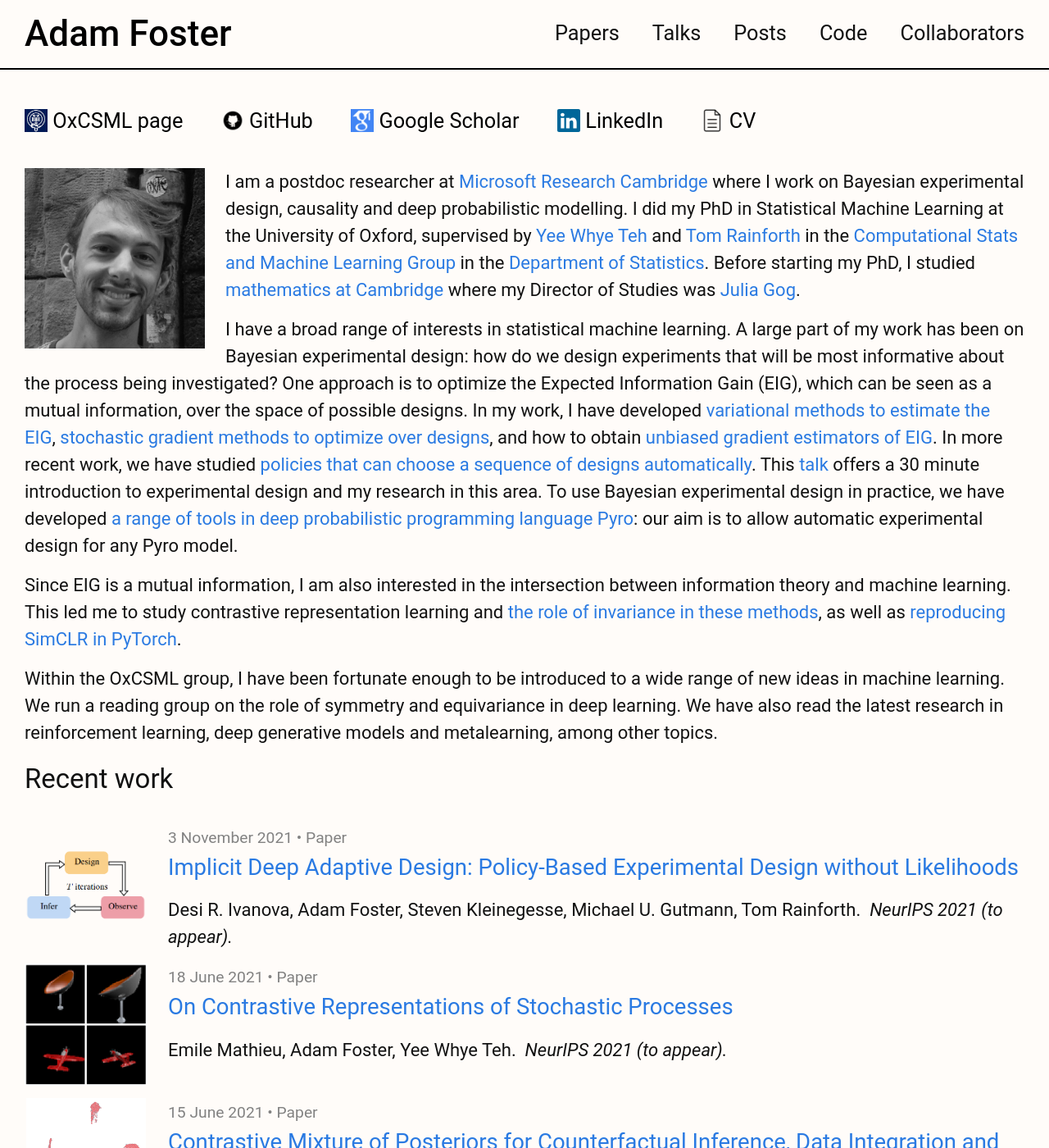
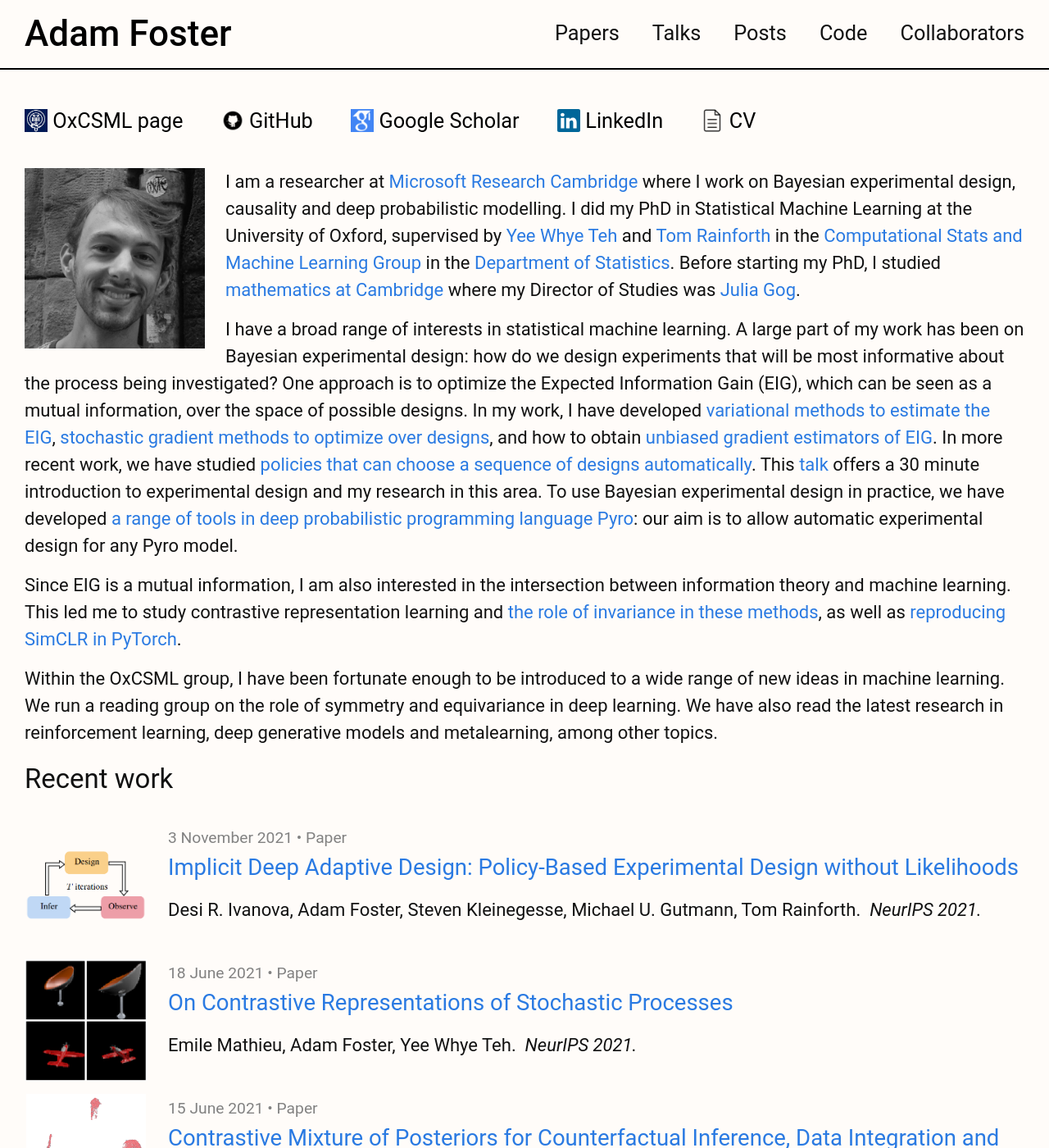
Before and after one commit to ae-foster/ae-foster.github.io, a Jekyll site: the page built from index.markdown, in a window 1280 px wide and 1400 px high. Shown: the whole window at 82% size. Built offline with Jekyll 4.4.1, drawn with Linux system fonts in a browser that asks for light colours.

Commit message:
Add datasketch; update NeurIPS 2021

```diff
--- a/_posts/2021-06-18-cresp.markdown
+++ b/_posts/2021-06-18-cresp.markdown
@@ -6,7 +6,7 @@
 external_url: https://arxiv.org/abs/2106.10052
 external_site: arxiv.org
 authors: Emile Mathieu, Adam Foster, Yee Whye Teh
-published: NeurIPS 2021 (to appear)
+published: NeurIPS 2021
 thumbnail: assets/cresp_r2n2.png
 tag: paper
 ---
--- a/_posts/2021-11-03-idad.markdown
+++ b/_posts/2021-11-03-idad.markdown
@@ -6,7 +6,7 @@
 external_url: https://arxiv.org/abs/2111.02329
 external_site: arxiv.org
 authors: Desi R. Ivanova, Adam Foster, Steven Kleinegesse, Michael U. Gutmann, Tom Rainforth
-published: NeurIPS 2021 (to appear)
+published: NeurIPS 2021
 thumbnail: assets/idad.png
 tag: paper
 ---
--- a/index.markdown
+++ b/index.markdown
@@ -6,7 +6,7 @@
 ---
 
 ![My helpful screenshot](/assets/adamfoster.jpg){:class="main-img"}
-I am a postdoc researcher at [Microsoft Research Cambridge](https://www.microsoft.com/en-us/research/lab/microsoft-research-cambridge/) where I work on Bayesian experimental design, causality and deep probabilistic modelling.
+I am a researcher at [Microsoft Research Cambridge](https://www.microsoft.com/en-us/research/lab/microsoft-research-cambridge/) where I work on Bayesian experimental design, causality and deep probabilistic modelling.
 I did my PhD in Statistical Machine Learning at the University of Oxford, supervised by [Yee Whye Teh](https://www.stats.ox.ac.uk/~teh/index.html) and [Tom Rainforth](https://www.robots.ox.ac.uk/~twgr/) in the [Computational Stats and Machine Learning Group](http://csml.stats.ox.ac.uk/) in the [Department of Statistics](https://www.stats.ox.ac.uk/).
 Before starting my PhD, I studied [mathematics at Cambridge](https://www.maths.cam.ac.uk/) where my Director of Studies was [Julia Gog](http://www.damtp.cam.ac.uk/person/jrg20).
 
```
Also changed, not shown: _posts/2017-09-08-datasketch.markdown (added, +11 -0 lines).
